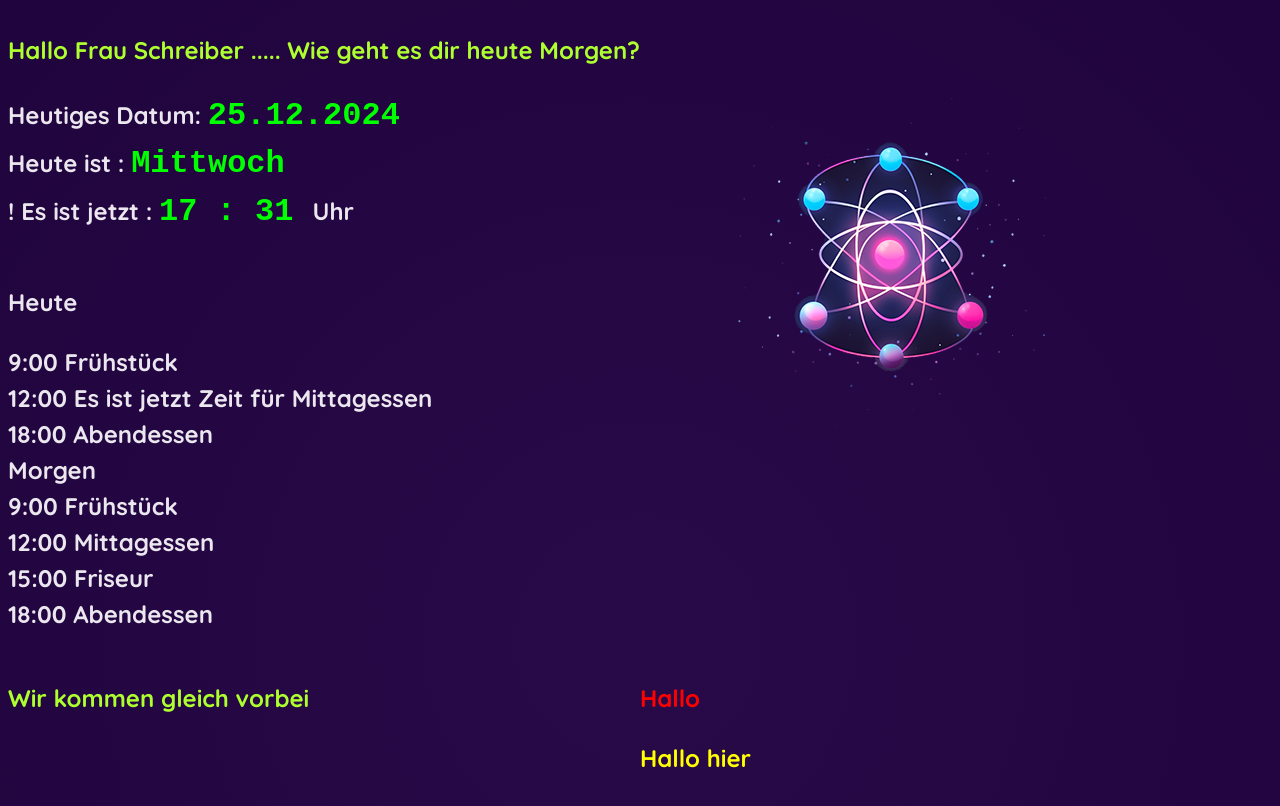
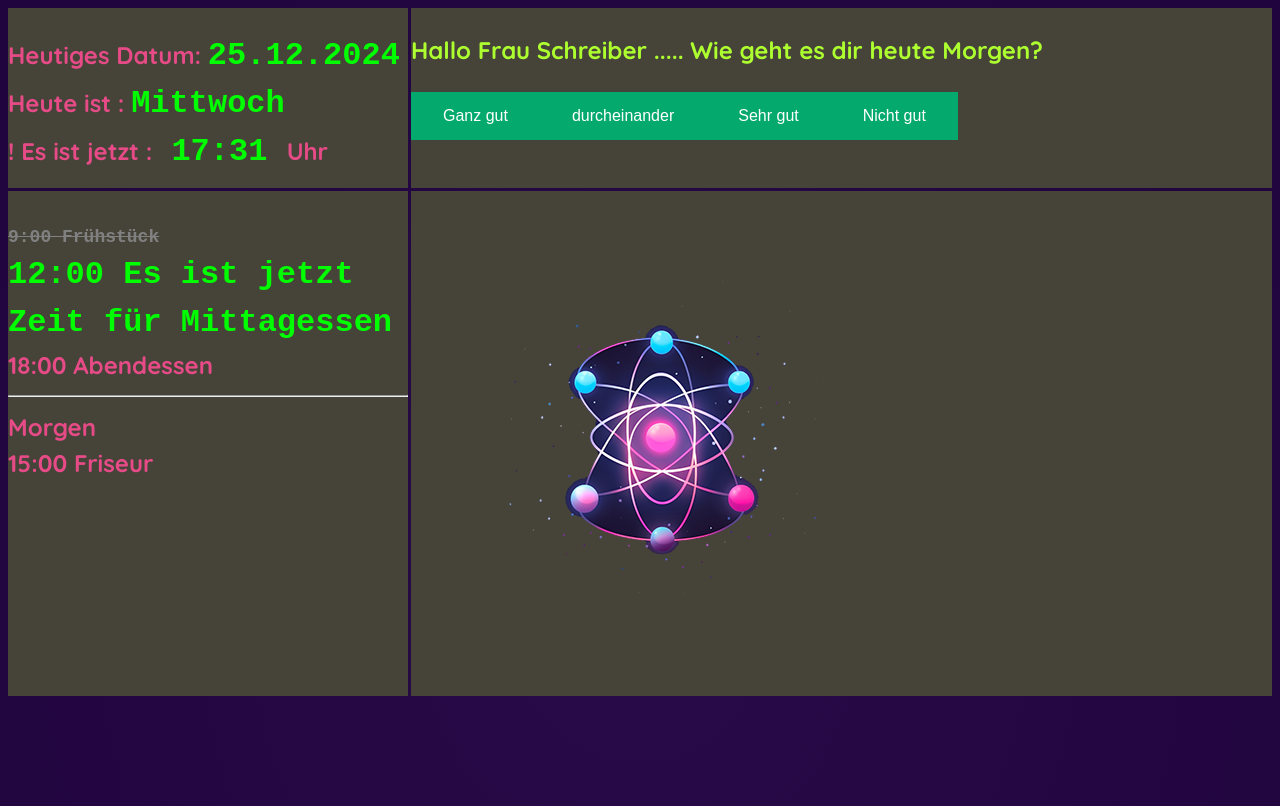
Before and after one commit to UmaruDoma/omasys, a React (Vite) app: page / in a window 1280 px wide. Shown: the top 806 px of the page. Built offline with nearby package versions, Linux system fonts and the light colour scheme.

Commit message:
grid and buttons

```diff
--- a/package.json
+++ b/package.json
@@ -8,7 +8,8 @@
   },
   "dependencies": {
     "react": "^19.0.0",
-    "react-dom": "^19.0.0"
+    "react-dom": "^19.0.0",
+    "react-slideshow-image": "^4.3.2"
   },
   "devDependencies": {
     "@vitejs/plugin-react": "^4.0.0",
--- a/src/App.jsx
+++ b/src/App.jsx
@@ -1,9 +1,13 @@
 import reactImg from "./assets/react-core-concepts.png";
+//import reactImg from "https://www.mariowiki.com/Gallery:Toad#/media/File:Toadsmb2.jpg";
 import Timeblock from "./components/Timeblock";
 import Anrede from "./components/Anrede";
 import DisplayTime from "./components/DisplayTime";
+import Buttons from "./components/Buttons";
 import  "./grid.css";
 import Morgensatz from "./components/Morgensatz";
+import 'react-slideshow-image/dist/styles.css'
+import Slideshow from "./components/Slideshow";
 function App() {
   return (
  //   <div>
@@ -18,13 +22,20 @@ function App() {
   //       <h1> Heute : <Timeblock /> </h1>
   //     </main>
  //   </div>
-    <div id="grid">
-	  <div id="obenlinks"><dasgruen><p>Hallo <Anrede /> ..... <Morgensatz /></p></dasgruen> <p><DisplayTime /> </p></div>
-	  <div id="untenlinks"><p><dasgruen>Wir kommen gleich vorbei</dasgruen></p></div>
-	  <div id="mittelinks"><p>Heute</p><p>9:00 Frühstück <br/> 12:00 Es ist jetzt Zeit für  Mittagessen<br/>18:00 Abendessen<br/>Morgen<br/>9:00 Frühstück<br/>12:00 Mittagessen<br/>15:00 Friseur<br/>18:00 Abendessen</p></div>
-	  <div id="obenmitterechts"><img src={reactImg} alt="Stylized atom" /></div>
-	  <div id="untenrechts"><p><dasrot>Hallo</dasrot></p><p><dasgelb>Hallo hier</dasgelb></p></div>
-	</div>
+
+
+
+
+<div class="wrapper">
+  <div class="box"><DisplayTime /> </div>
+  <div class="box"><dasgruen><p>Hallo <Anrede /> ..... <Morgensatz /><Buttons /></p></dasgruen> </div>
+  <div class="box"><p><finished>9:00 Frühstück </finished> <br/><important> 12:00 Es ist jetzt Zeit für  Mittagessen</important><br/>18:00 Abendessen<br/><hr />Morgen<br/>15:00 Friseur</p></div>
+  <div class="box"><img src={reactImg} alt="Stylized atom" /></div>
+
+</div>
+
+
+
   );
 }
 
--- /dev/null
+++ b/src/components/Buttons.jsx
@@ -0,0 +1,10 @@
+export default function Buttons(){
+    return (
+        <p>
+        <button class="button">Ganz gut</button>
+        <button class="button">durcheinander</button>
+        <button class="button">Sehr gut</button>
+        <button class="button">Nicht gut</button>
+        </p>
+    );
+}
--- a/src/components/DisplayTime.jsx
+++ b/src/components/DisplayTime.jsx
@@ -1,12 +1,14 @@
 import { getZeitpunktNowText } from "../utils";
 export default function DisplayTime() {
-    const ddatum = getZeitpunktNowText();
 
+    //const ddatum = getZeitpunktNowText();
+    var ddatum = getZeitpunktNowText();
+    setTimeout(ddatum = getZeitpunktNowText(), 1000);
     return (
     <p>
      Heutiges Datum: <important>{ddatum.dday}.{ddatum. dmonth}.{ddatum. dyear}</important> <br/>
      Heute ist : <important> {ddatum.dwochtag }</important><br/>
-      ! Es ist jetzt :     <important>   {ddatum.dhours} :      {ddatum.dminutes} </important> Uhr
+      ! Es ist jetzt :<important>   {ddatum.dhours}:{ddatum.dminutes} </important> Uhr
     </p>
     );
 
--- /dev/null
+++ b/src/components/Slideshow.jsx
@@ -0,0 +1,33 @@
+import React from 'react';
+import { Slide } from 'react-slideshow-image';
+import 'react-slideshow-image/dist/styles.css';
+
+const Slideshow = () => {
+    const images = [
+        "https://images.unsplash.com/photo-1509721434272-b79147e0e708?ixlib=rb-1.2.1&ixid=eyJhcHBfaWQiOjEyMDd9&auto=format&fit=crop&w=1500&q=80",
+        "https://images.unsplash.com/photo-1506710507565-203b9f24669b?ixlib=rb-1.2.1&ixid=eyJhcHBfaWQiOjEyMDd9&auto=format&fit=crop&w=1536&q=80",
+        "https://images.unsplash.com/photo-1536987333706-fc9adfb10d91?ixlib=rb-1.2.1&ixid=eyJhcHBfaWQiOjEyMDd9&auto=format&fit=crop&w=1500&q=80",
+    ];
+
+    return (
+        <Slide>
+            <div className="each-slide-effect">
+                <div style={{ 'backgroundImage': `url(${images[0]})` }}>
+                    <span>Slide 1</span>
+                </div>
+            </div>
+            <div className="each-slide-effect">
+                <div style={{ 'backgroundImage': `url(${images[1]})` }}>
+                    <span>Slide 2</span>
+                </div>
+            </div>
+            <div className="each-slide-effect">
+                <div style={{ 'backgroundImage': `url(${images[2]})` }}>
+                    <span>Slide 3</span>
+                </div>
+            </div>
+        </Slide>
+    );
+};
+
+export default Slideshow;
--- a/src/grid.css
+++ b/src/grid.css
@@ -1,37 +1,17 @@
-/**
- * Define the space for each grid item by declaring the grid
- * on the grid container.
- */
-#grid {
-  /**
-   * Two columns:
-   *  1. the first sized to content,
-   *  2. the second receives the remaining space
-   *     (but is never smaller than the minimum size of the board
-   *     or the game controls, which occupy this column [Figure 4])
-   *
-   * Three rows:
-   *  3. the first sized to content,
-   *  4. the middle row receives the remaining space
-   *     (but is never smaller than the minimum height
-   *      of the board or stats areas)
-   *  5. the last sized to content.
-   */
+.wrapper {
   display: grid;
-  grid-template-columns:
-    /* 1 */ auto
-    /* 2 */ 1fr;
-  grid-template-rows:
-    /* 3 */ auto
-    /* 4 */ 1fr
-    /* 5 */ auto;
+  gap: 3px;
+  grid-template-columns: 400px  auto;
+  grid-template-rows: 180px   auto;
 }
+.box{
+  box-sizing: border-box;
+  color: #e74b87;
+  border-color: rgb(5, 5, 5);
+  border-width: 2px;
+  background-color: rgb(70, 68, 57);
 
-/* Specify the position of each grid item using coordinates on
- * the 'grid-row' and 'grid-column' properties of each grid item.
- */
-#obenlinks    { grid-column: 1; grid-row: 1; }
-#untenlinks    { grid-column: 1; grid-row: 3; }
-#mittelinks    { grid-column: 1; grid-row: 2; align-self: start; }
-#obenmitterechts    { grid-column: 2; grid-row: 1 / span 2; }
-#untenrechts { grid-column: 2; grid-row: 3; justify-self: left; }
+  border-spacing: 3px;
+  text-align: left;
+
+}
--- a/src/index.css
+++ b/src/index.css
@@ -163,7 +163,7 @@ dasrot {
  }
  dasgruen {
   color: greenyellow;
-  text-align:right;
+  text-align:left;
   font-size: x-large;
   font-weight: bolder;
   }
@@ -177,3 +177,35 @@ dasrot {
   font-weight: 900;
   font-family: 'Courier New', Courier, monospace;
  }
+ finished{
+  color:gray;
+  font-size: large;
+  font-weight: 900;
+  text-decoration: line-through;
+  font-family: 'Courier New', Courier, monospace;
+ }
+ .each-slide-effect > div {
+  display: flex;
+  align-items: center;
+  justify-content: center;
+  background-size: cover;
+  height: 150px;
+  width: 200px;
+}
+
+.each-slide-effect span {
+  padding: 20px;
+  font-size: 20px;
+  background: #efefef;
+  text-align: center;
+}
+.button {
+  background-color: #04AA6D; /* Green */
+  border: none;
+  color: white;
+  padding: 15px 32px;
+  text-align: center;
+  text-decoration: none;
+  display: inline-block;
+  font-size: 16px;
+}
```
Also changed, not shown: 1 other file (tests, documents, lock files or other folders).
